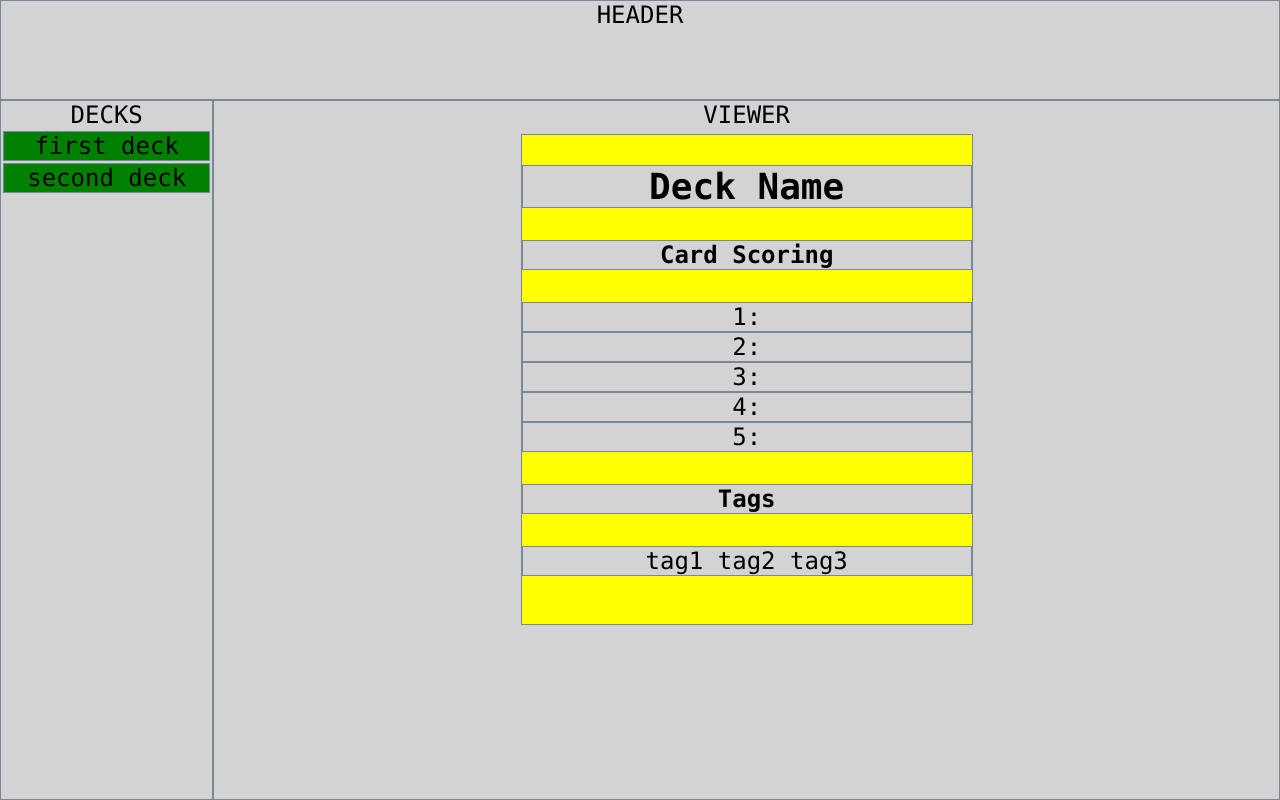
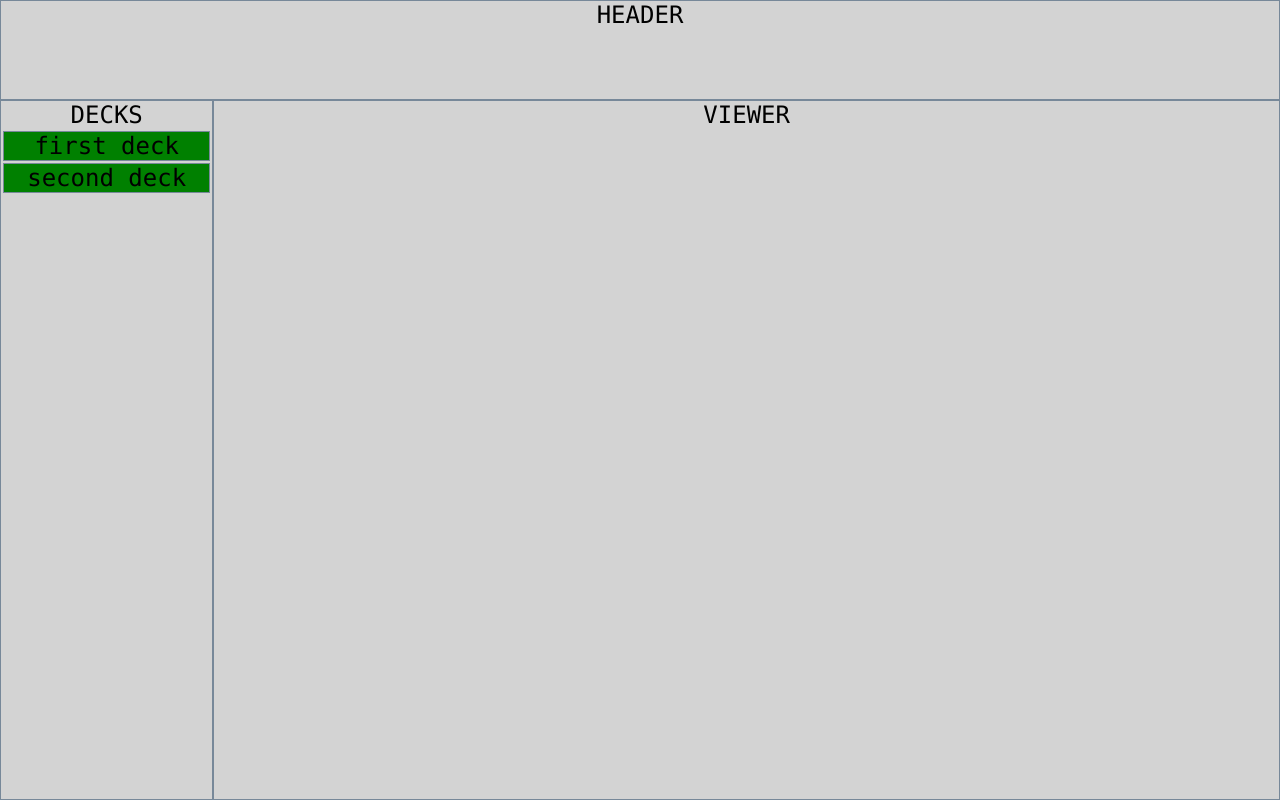
Before and after one commit to trental/Project-1-Flash-Cards, a plain HTML site: page index.html in a window 1280 px wide. Drawn offline with Linux system fonts and the light colour scheme.

Commit message:
connected viewers now need to update stats

```diff
--- a/index.html
+++ b/index.html
@@ -10,17 +10,6 @@
 		<section class="deckViewer">DECKS</section>
 		<section class="cardViewer">
 			VIEWER
-			<div class="deckSummary" id="summary0">
-				<h1>Deck Name</h1>
-				<h4>Card Scoring</h4>
-				<div>1:</div>
-				<div>2:</div>
-				<div>3:</div>
-				<div>4:</div>
-				<div>5:</div>
-				<h4>Tags</h4>
-				<div>tag1 tag2 tag3</div>
-			</div>
 		</section>
 		<div id="modal" class="hidden">
 			<div id="modal-textbox">
--- a/script.js
+++ b/script.js
@@ -80,13 +80,94 @@ cardViewer.hideAllCardTesters = function () {
 	});
 };
 
-cardViewer.presentCards = function (deck) {
-	this.hideAllCardTesters();
+cardViewer.hideAllCardSummaries = function () {
+	let deckSummaries = [...this.querySelectorAll('.deckSummary')]; // convert to node list
+
+	deckSummaries.forEach((deckSummary) => {
+		deckSummary.classList.add('hidden');
+	});
+};
+
+cardViewer.presentCards = function (event) {
+	cardViewer.hideAllCardTesters();
+	cardViewer.hideAllCardSummaries();
+	// event.preventDefault();
+	console.log(event.target);
+
+	let deckId = event.target.dataset.deckid;
+	const deck = deckViewer.querySelector('#deck' + deckId);
+
+	let cardTesters = cardViewer.querySelectorAll('.cardTester');
+
+	let cardTester = cardViewer.querySelector(
+		'#tester' + event.target.dataset.deckid
+	);
+	cardTester.classList.remove('hidden');
+	cardTester.showNextCard(deck);
+};
+
+cardViewer.presentSummary = function (deck) {
+	cardViewer.hideAllCardTesters();
+	cardViewer.hideAllCardSummaries();
 	//let cardTesters = cardViewer.querySelectorAll('.cardTester');
-	let cardTester = cardViewer.querySelector('#tester' + deck.dataset.id);
-	cardTester.classList.remove('hidden');
 
-	cardTester.showNextCard(deck);
+	let deckSummary = cardViewer.querySelector('#summary' + deck.dataset.id);
+	deckSummary.classList.remove('hidden');
+};
+
+cardViewer.addSummary = function (deck) {
+	let newSummary = document.createElement('div');
+	newSummary.classList.add('deckSummary');
+	newSummary.classList.add('hidden');
+	newSummary.id = 'summary' + deck.dataset.id;
+
+	let newDeckName = document.createElement('h1');
+	newDeckName.innerText = deck.innerText;
+	newSummary.appendChild(newDeckName);
+
+	let newScoringSummary = document.createElement('h4');
+	newScoringSummary.innerText = 'Scoring Summary';
+	let newScore1 = document.createElement('div');
+	newScore1.dataset.id = 'count1';
+	newScore1.innerText = '1:';
+	let newScore2 = document.createElement('div');
+	newScore2.dataset.id = 'count2';
+	newScore2.innerText = '2:';
+	let newScore3 = document.createElement('div');
+	newScore3.dataset.id = 'count3';
+	newScore3.innerText = '3:';
+	let newScore4 = document.createElement('div');
+	newScore4.dataset.id = 'count4';
+	newScore4.innerText = '4:';
+	let newScore5 = document.createElement('div');
+	newScore5.dataset.id = 'count5';
+	newScore5.innerText = '5:';
+	let newTotal = document.createElement('div');
+	newTotal.dataset.id = 'countTotal';
+	newTotal.innerText = 'Total:';
+	newSummary.appendChild(newScoringSummary);
+	newSummary.appendChild(newScore1);
+	newSummary.appendChild(newScore2);
+	newSummary.appendChild(newScore3);
+	newSummary.appendChild(newScore4);
+	newSummary.appendChild(newScore5);
+	newSummary.appendChild(newTotal);
+
+	let newTags = document.createElement('h4');
+	newTags.innerText = 'Tags';
+	let tags = document.createElement('div');
+	tags.dataset.id = 'tags';
+	newSummary.appendChild(newTags);
+	newSummary.appendChild(tags);
+
+	let newLearnButton = document.createElement('a');
+	newLearnButton.innerText = 'Learn this deck';
+	newLearnButton.classList.add('deck');
+	newLearnButton.addEventListener('click', cardViewer.presentCards);
+	newLearnButton.dataset.deckid = deck.dataset.id;
+	newSummary.appendChild(newLearnButton);
+
+	cardViewer.appendChild(newSummary);
 };
 
 ////////////////////////////////////////////////
@@ -105,7 +186,7 @@ deckViewer.handleClick = function (event) {
 	// select a deck to view / practice / edit / download
 	if (el.classList.contains('deck')) {
 		// console.log(el.cards);
-		cardViewer.presentCards(el);
+		cardViewer.presentSummary(el);
 	} else {
 		// expand or contract menu
 		body.classList.toggle('minimize');
@@ -126,12 +207,17 @@ deckViewer.addDeck = function (deckToBeAdded) {
 
 	// give id to the deck in the deck viewer
 	newDeck.dataset.id = newId;
+	newDeck.id = 'deck' + newId;
 
 	newDeck.cards = [];
 
 	deckToBeAdded.forEach((card) => newDeck.cards.push(card));
 
 	this.appendChild(newDeck);
+
+	// also build a deck summary page that can be rotated through to see
+	// details about the deck
+	cardViewer.addSummary(newDeck);
 
 	// also build a new cardTester element and store it in the cardViewer
 	// this allows the user to switch back and forth between decks
```
